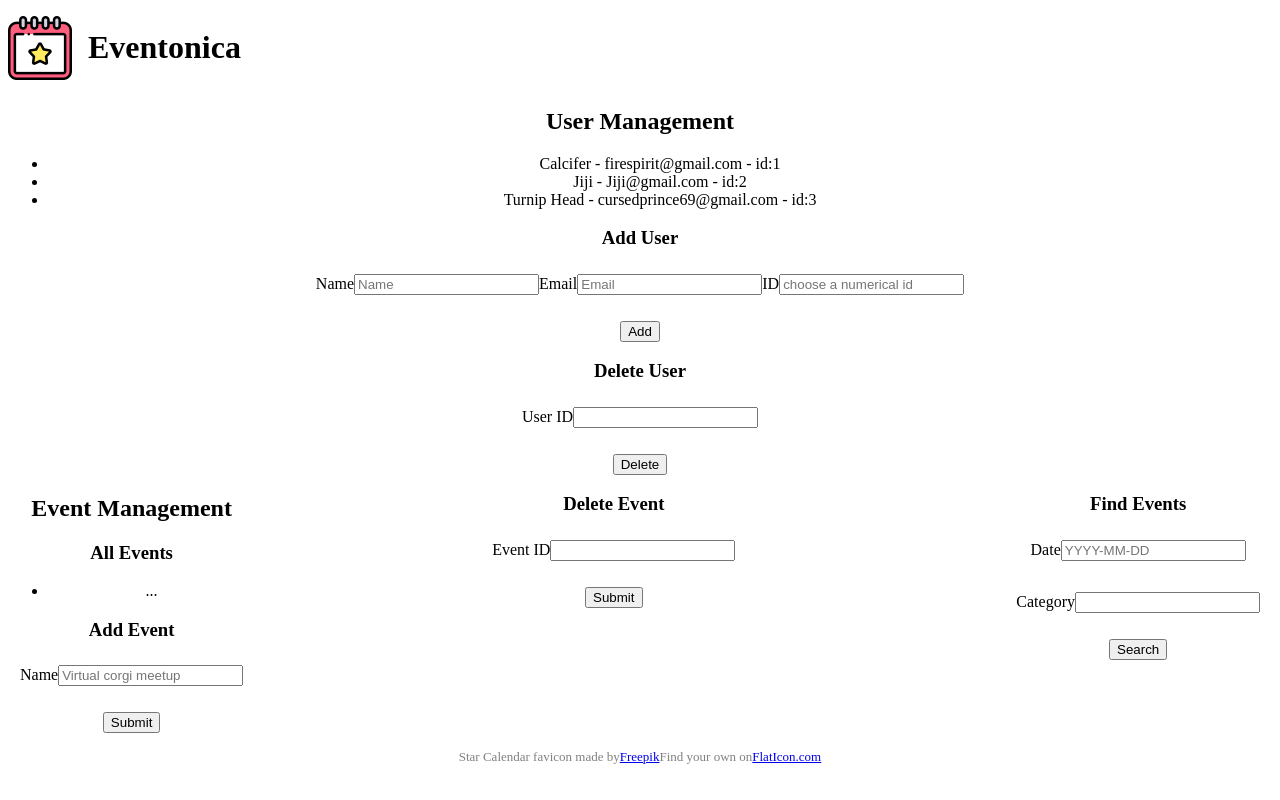
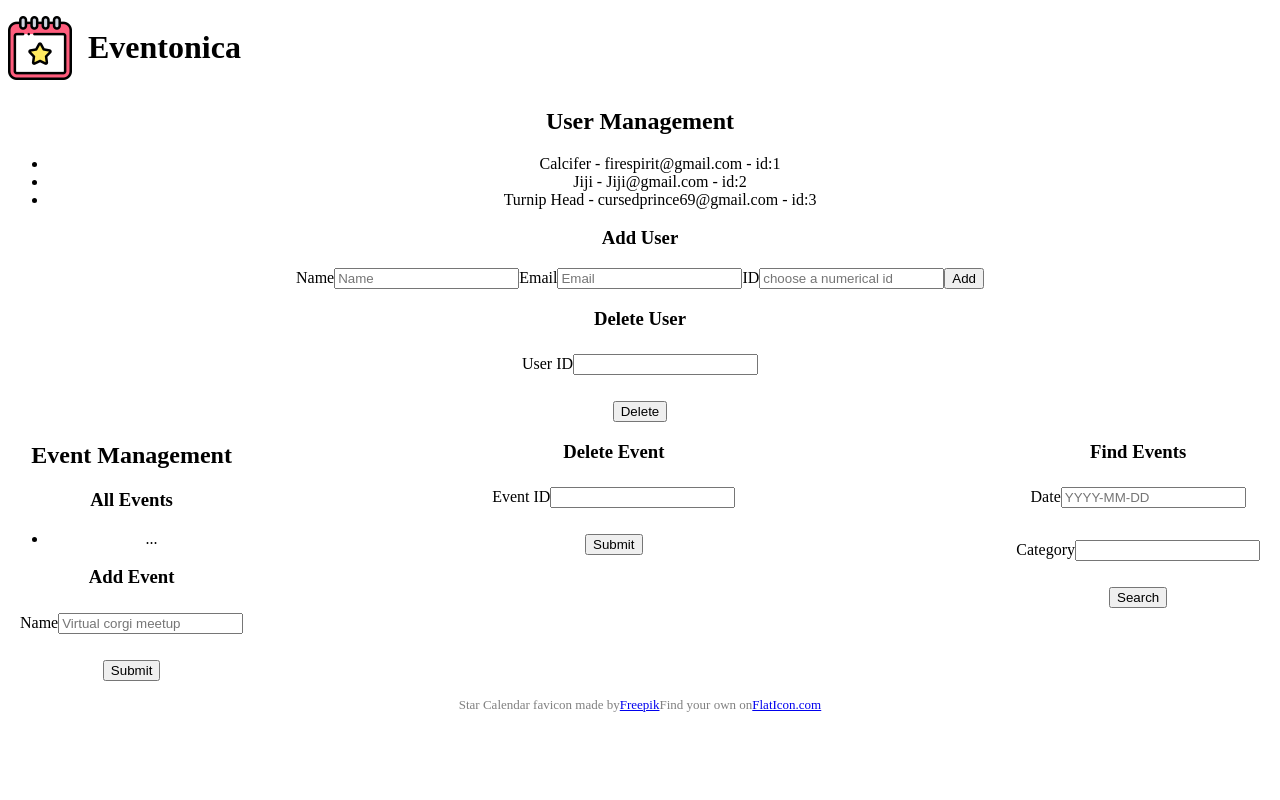
Before and after one commit to tabbykatz/eventonica, a React (Create React App) app in the folder client/: page / in a window 1280 px wide. Built offline with nearby package versions, Linux system fonts and the light colour scheme.

Commit message:
fix: better form markup

```diff
--- a/client/src/components/AddUserForm.js
+++ b/client/src/components/AddUserForm.js
@@ -39,9 +39,9 @@ const AddUserForm = ({ addUser }) => {
     addFormData({ type: "wipe" });
   };
   return (
-    <form id="add-user" onSubmit={onSubmit}>
-      <fieldset>
-        <label>Name</label>
+    <form onSubmit={onSubmit}>
+      <label>
+        Name
         <input
           type="text"
           required
@@ -50,7 +50,10 @@ const AddUserForm = ({ addUser }) => {
           onChange={(e) => handleChange(e)}
           value={formData.name}
         />
-        <label>Email</label>
+      </label>
+
+      <label>
+        Email
         <input
           type="email"
           name="email"
@@ -59,7 +62,10 @@ const AddUserForm = ({ addUser }) => {
           onChange={(e) => handleChange(e)}
           value={formData.email}
         />
-        <label>ID</label>
+      </label>
+
+      <label>
+        ID
         <input
           type="text"
           name="id"
@@ -68,9 +74,9 @@ const AddUserForm = ({ addUser }) => {
           onChange={(e) => handleChange(e)}
           value={formData.id}
         />
-      </fieldset>
+      </label>
 
-      <input type="submit" value="Add" />
+      <button>Add</button>
     </form>
   );
 };
```
